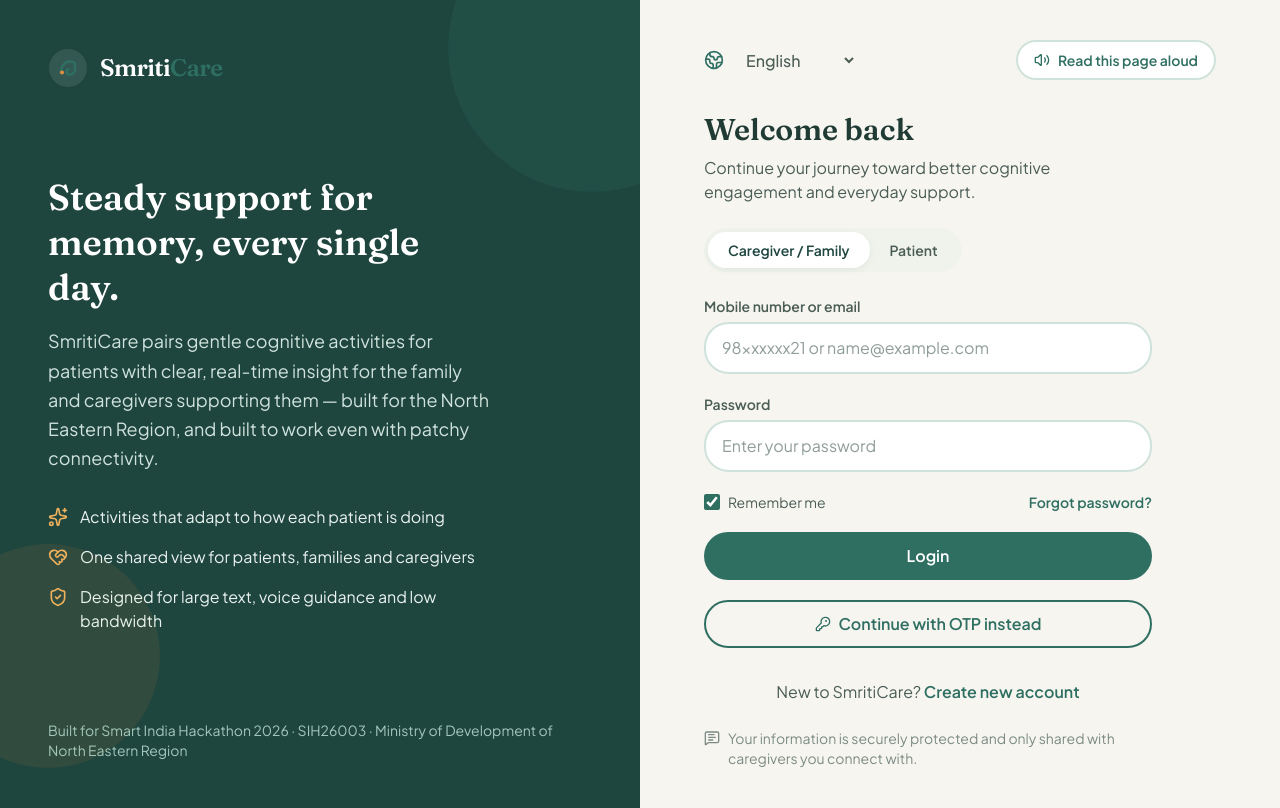
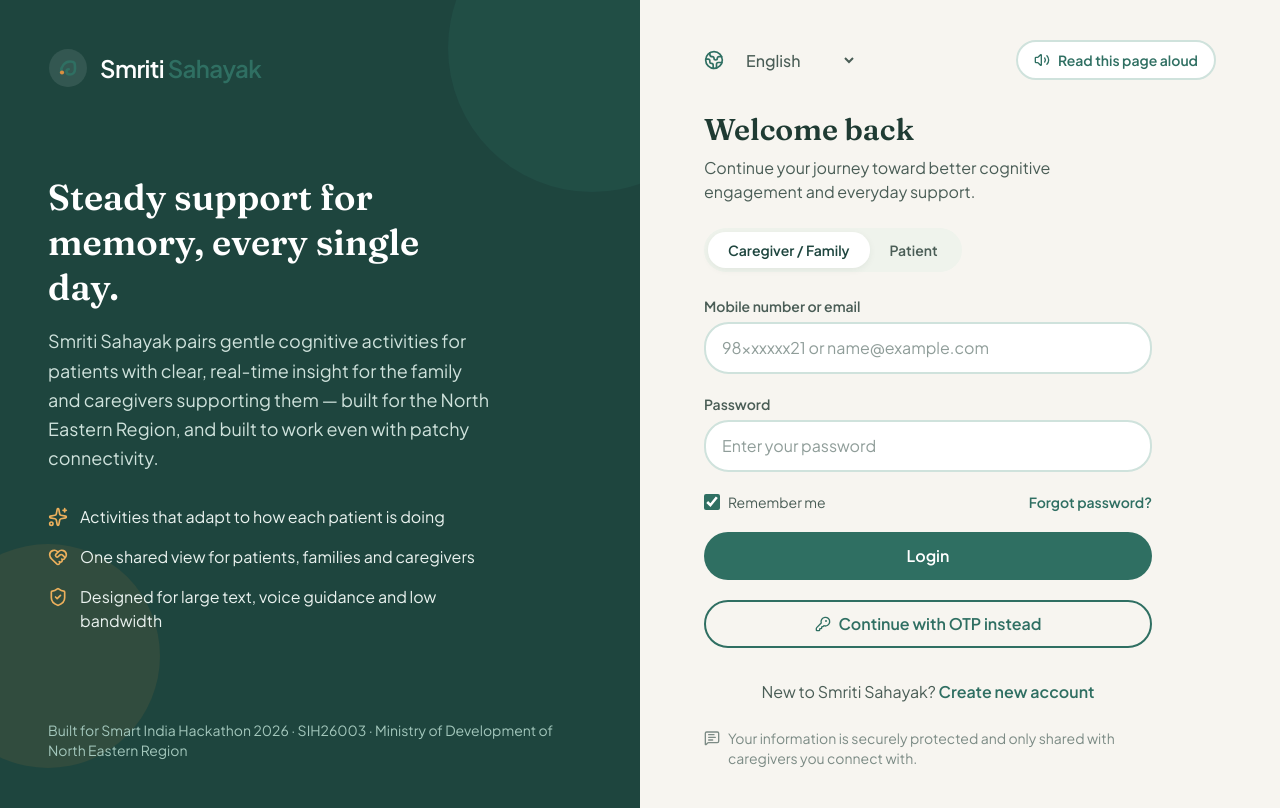
Before and after one commit to Tan3011sh/Smriti-Sahayak-Multilingual-AI-Based-Voice-Assistant, a Next.js app: page /login in a window 1280 px wide. Built offline with nearby package versions, Linux system fonts and the light colour scheme.

Commit message:
Name correction

```diff
--- a/components/auth/login-form.tsx
+++ b/components/auth/login-form.tsx
@@ -117,7 +117,7 @@ export function LoginForm() {
             className="mt-4 text-lg leading-relaxed"
             style={{ color: '#CFE2DC' }}
           >
-            SmritiCare pairs gentle cognitive activities for patients with
+            Smriti Sahayak pairs gentle cognitive activities for patients with
             clear, real-time insight for the family and caregivers supporting
             them — built for the North Eastern Region, and built to work even
             with patchy connectivity.
@@ -468,7 +468,7 @@ export function LoginForm() {
             className="mt-8 text-center"
             style={{ color: '#4A5D56' }}
           >
-            New to SmritiCare?{' '}
+            New to Smriti Sahayak?{' '}
             <Link
               href="/signup"
               className="font-semibold hover:opacity-80"
--- a/components/auth/logo.tsx
+++ b/components/auth/logo.tsx
@@ -54,12 +54,12 @@ export function Logo({
 
       <span
         className={`
-          font-serif font-semibold tracking-tight
+          font-display font-semibold tracking-tight
           ${text}
           ${onDark ? 'text-white' : 'text-[#1F3B33]'}
         `}
       >
-        Smriti<span className="text-[#2F6F62]">Care</span>
+        Smriti<span className="text-[#2F6F62]"> Sahayak</span>
       </span>
     </div>
   )
--- a/components/auth/signup/confirmation-step.tsx
+++ b/components/auth/signup/confirmation-step.tsx
@@ -26,7 +26,7 @@ export function ConfirmationStep({
       </h2>
 
       <p className="mx-auto mt-3 max-w-md text-[#4A5D56]">
-        Your SmritiCare account is ready. You can now continue to your
+        Your Smriti Sahayak account is ready. You can now continue to your
         {role === 'caregiver'
           ? ' caregiver dashboard.'
           : ' patient experience.'}
@@ -44,7 +44,7 @@ export function ConfirmationStep({
           backgroundColor: '#2F6F62',
         }}
       >
-        Continue to SmritiCare
+        Continue to Smriti Sahayak
       </button>
     </div>
   )
--- a/components/auth/signup/role-select-step.tsx
+++ b/components/auth/signup/role-select-step.tsx
@@ -52,7 +52,7 @@ export function RoleSelectStep({
           </h3>
 
           <p className="mt-1 text-sm text-[#4A5D56]">
-            I am using SmritiCare for myself.
+            I am using Smriti Sahayak for myself.
           </p>
         </button>
 
```
